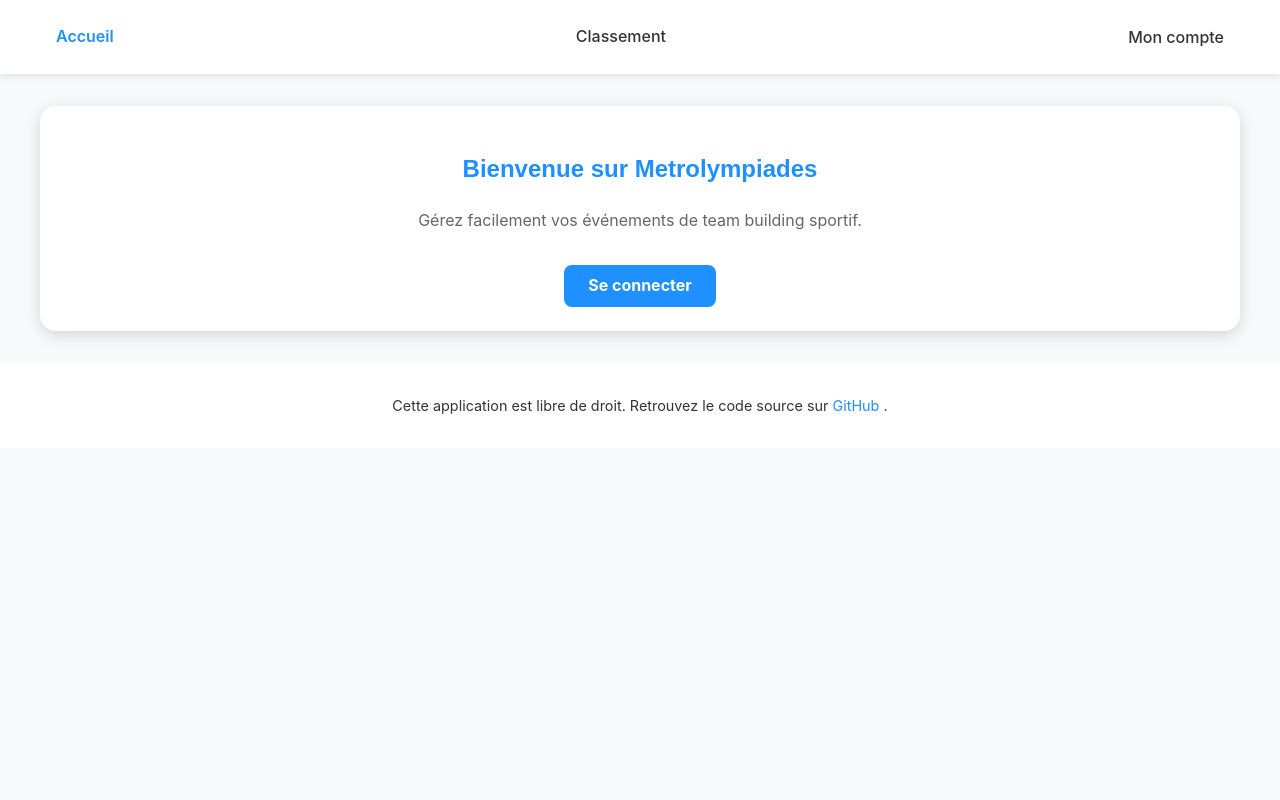
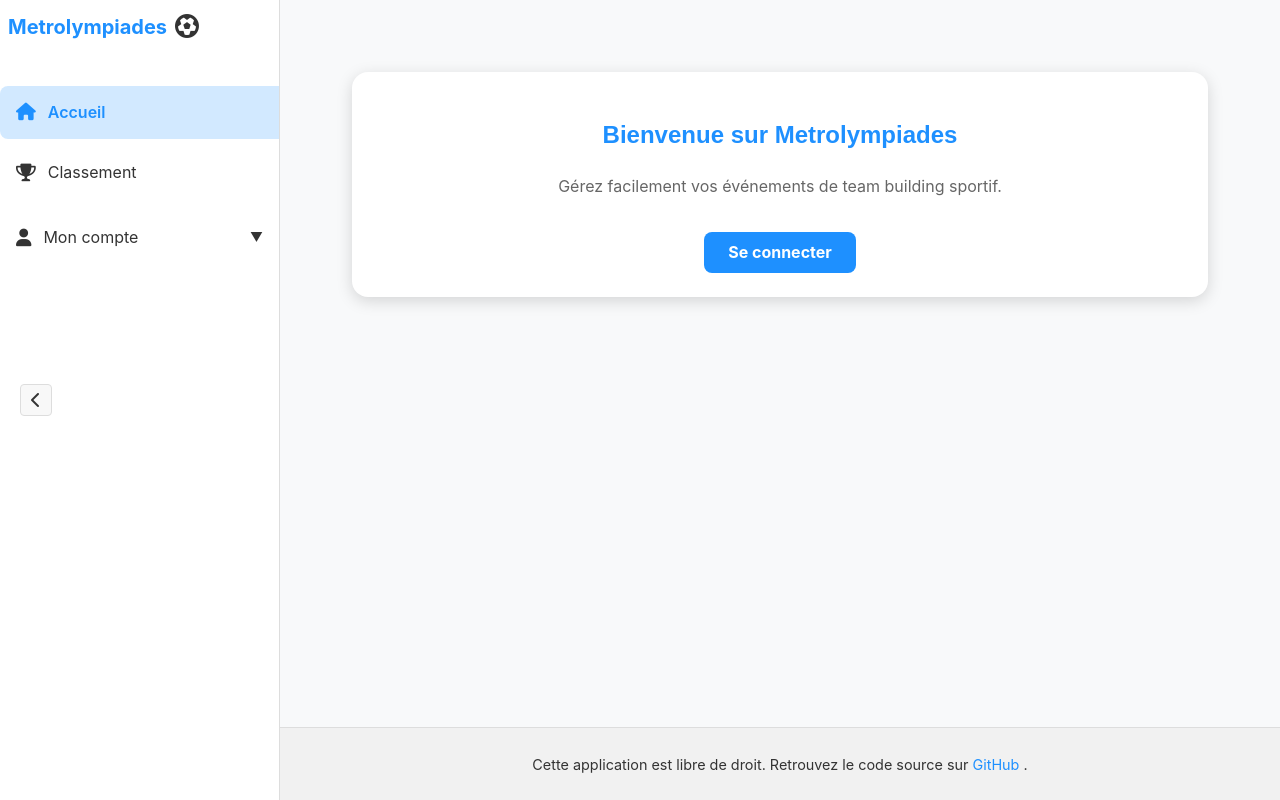
Before and after one commit to SoulLikePlayer/metrolympiade, a Vue app: page / in a window 1280 px wide. Built offline with nearby package versions, Linux system fonts and the light colour scheme; sample sign-in values are in the browser's storage.

Commit message:
[FIX] : Transition d'une navbar a une slidebar

```diff
--- a/src/App.vue
+++ b/src/App.vue
@@ -1,8 +1,18 @@
 <template>
-  <div id="app">
-    <Header />
-    <RouterView />
-    <Footer />
+  <div id="app" class="layout">
+    <div class="toggle-sidebar" @click="toggleSidebar">
+      <i :class="sidebarCollapsed ? 'fa-solid fa-chevron-right' : 'fa-solid fa-chevron-left'"></i>
+    </div>
+    <aside class="sidebar" :class="{ 'collapsed': sidebarCollapsed }">
+      <Header />
+    </aside>
+
+    <div class="content-wrapper" :class="{ 'expanded': sidebarCollapsed }">
+      <main class="main-content">
+        <RouterView />
+      </main>
+      <Footer />
+    </div>
   </div>
 </template>
 
@@ -10,4 +20,88 @@
 import { RouterView } from 'vue-router';
 import Header from './components/Header.vue';
 import Footer from './components/Footer.vue';
+import { ref } from 'vue';
+
+const sidebarCollapsed = ref(false);
+
+const toggleSidebar = () => {
+  sidebarCollapsed.value = !sidebarCollapsed.value;
+};
 </script>
+
+<style scoped>
+.layout {
+  display: flex;
+  min-height: 100vh;
+  position: relative;
+}
+
+.toggle-sidebar {
+  position: fixed;
+  left: 20px;
+  top: 50%;
+  transform: translateY(-50%);
+  width: 30px;
+  height: 30px;
+  background-color: #f8f8f8;
+  border: 1px solid #ddd;
+  border-radius: 4px;
+  display: flex;
+  align-items: center;
+  justify-content: center;
+  cursor: pointer;
+  z-index: 1000;
+  transition: left 0.3s ease;
+}
+
+.toggle-sidebar:hover {
+  background-color: #e8e8e8;
+}
+
+.sidebar {
+  width: 20%;
+  min-width: 280px;
+  background-color: #f8f8f8;
+  height: 100vh;
+  overflow-y: auto;
+  border-right: 1px solid #ddd;
+  box-sizing: border-box;
+  position: sticky;
+  top: 0;
+  transition: transform 0.3s ease, width 0.3s ease;
+}
+
+.sidebar.collapsed {
+  transform: translateX(-100%);
+  width: 0;
+  min-width: 0;
+}
+
+.content-wrapper {
+  width: 80%;
+  display: flex;
+  flex-direction: column;
+  min-height: 100vh;
+  box-sizing: border-box;
+  transition: width 0.3s ease;
+}
+
+.content-wrapper.expanded {
+  width: 100%;
+}
+
+.main-content {
+  flex: 1;
+  padding: 40px;
+  overflow-x: auto;
+  width: 100%;
+  box-sizing: border-box;
+}
+
+footer {
+  padding: 10px;
+  text-align: center;
+  background-color: #f1f1f1;
+  border-top: 1px solid #ddd;
+}
+</style>
--- a/src/assets/style/Header.css
+++ b/src/assets/style/Header.css
@@ -1,133 +1,212 @@
+:root {
+  --sidebar-width: 280px;
+  --transition-speed: 0.3s;
+}
+
 .header {
   background-color: var(--bg-light);
   box-shadow: var(--shadow-light);
-  position: sticky;
-  top: 0;
-  z-index: 100;
+  height: 100%;
+  width: 100%;
+  overflow-y: auto;
 }
 
 .header nav {
   display: flex;
-  align-items: center;
-  justify-content: space-between;
-  max-width: var(--width-container);
-  margin: 0 auto;
-  padding: var(--spacing-md) var(--spacing-lg);
+  flex-direction: column;
+  height: 100vh;
+  padding: 1.5rem 1rem;
 }
 
-.header nav a {
-  color: var(--text-color);
-  padding: var(--spacing-sm) var(--spacing-md);
+.logo {
+  display: flex;
+  align-items: center;
+  gap: 0.5rem;
+  margin-bottom: 2rem;
+  padding: 0.5rem;
   border-radius: var(--border-radius);
-  transition: all 0.3s ease;
-  margin-right: var(--spacing-sm);
-  font-weight: 500;
+  cursor: pointer;
+  transition: all var(--transition-speed) ease;
 }
 
-.header nav a:hover {
-  color: var(--primary-color);
+.logo:hover {
   background-color: rgba(30, 144, 255, 0.1);
+  transform: translateX(5px);
 }
 
-.header nav a.router-link-active {
+.logo-text {
+  font-size: 1.25rem;
+  font-weight: 700;
+  color: var(--primary-color);
+}
+
+.logo-icon {
+  font-size: 1.5rem;
+  transition: transform 0.5s ease;
+}
+
+.logo:hover .logo-icon {
+  transform: rotate(360deg);
+}
+
+.nav-links {
+  display: flex;
+  flex-direction: column;
+  gap: 0.5rem;
+}
+
+.nav-link, .dropdown-toggle {
+  display: flex;
+  align-items: center;
+  gap: 0.75rem;
+  padding: 0.75rem 1rem;
+  border-radius: var(--border-radius);
+  color: var(--text-color);
+  text-decoration: none;
+  transition: all var(--transition-speed) ease;
+  width: 100%;
+  text-align: left;
+  background: none;
+  border: none;
+  font-family: inherit;
+  font-size: inherit;
+  cursor: pointer;
+}
+
+.nav-link:hover, .dropdown-toggle:hover {
+  background-color: rgba(30, 144, 255, 0.1);
+  color: var(--primary-color);
+  transform: translateX(5px);
+}
+
+.nav-link.active {
+  background-color: rgba(30, 144, 255, 0.2);
   color: var(--primary-color);
   font-weight: 600;
 }
 
-/* Styles pour le bouton de déconnexion */
+.link-icon {
+  font-size: 1.1rem;
+  transition: transform var(--transition-speed) ease;
+}
+
+.nav-link:hover .link-icon, .dropdown-toggle:hover .link-icon {
+  transform: scale(1.2);
+}
+
+/* Dropdown */
+.dropdown {
+  position: relative;
+  margin-top: 0.5rem;
+}
+
+.dropdown-arrow {
+  margin-left: auto;
+  transition: transform var(--transition-speed) ease;
+  font-size: 0.8rem;
+}
+
+.dropdown-arrow.rotate {
+  transform: rotate(180deg);
+}
+
+.dropdown-menu {
+  background-color: var(--bg-light);
+  border-radius: var(--border-radius);
+  box-shadow: var(--shadow-medium);
+  margin-top: 0.25rem;
+  overflow: hidden;
+}
+
+.dropdown-enter-active,
+.dropdown-leave-active {
+  transition: all var(--transition-speed) ease;
+  max-height: 300px;
+}
+
+.dropdown-enter-from,
+.dropdown-leave-to {
+  opacity: 0;
+  max-height: 0;
+}
+
+.dropdown-item {
+  display: flex;
+  align-items: center;
+  gap: 0.75rem;
+  padding: 0.75rem 1rem;
+  color: var(--text-color);
+  text-decoration: none;
+  transition: all var(--transition-speed) ease;
+}
+
+.dropdown-item:hover {
+  background-color: rgba(30, 144, 255, 0.1);
+  color: var(--primary-color);
+  padding-left: 1.25rem;
+}
+
+/* Bouton déconnexion */
 .btn-logout {
-  background-color: var(--error-color);
-  color: var(--text-inverted);
+  color: var(--error-color);
+  background: none;
   border: none;
-  padding: var(--spacing-sm) var(--spacing-md);
-  border-radius: var(--border-radius);
   cursor: pointer;
-  transition: background 0.3s ease;
-  font-weight: 500;
-  margin-left: var(--spacing-sm);
+  width: 100%;
+  text-align: left;
 }
 
 .btn-logout:hover {
-  background-color: darkred;
-}
-
-/* Styles pour le menu dropdown */
-.dropdown {
-  position: relative;
-  display: inline-block;
-}
-
-.dropdown-toggle {
-  background: none;
-  border: none;
-  color: var(--text-color);
-  cursor: pointer;
-  padding: var(--spacing-sm) var(--spacing-md);
-  font-weight: 500;
-  font-family: var(--font-main);
-  font-size: inherit;
-}
-
-.dropdown-toggle:hover {
-  color: var(--primary-color);
-}
-
-.dropdown-menu {
-  position: absolute;
-  right: 0;
-  top: 100%;
-  background-color: var(--bg-light);
-  min-width: 200px;
-  border-radius: var(--border-radius);
-  box-shadow: var(--shadow-medium);
-  z-index: 1;
-  opacity: 0;
-  visibility: hidden;
-  transform: translateY(10px);
-  transition: all 0.3s ease;
-}
-
-.dropdown:hover .dropdown-menu {
-  opacity: 1;
-  visibility: visible;
-  transform: translateY(0);
-}
-
-.dropdown-menu a {
-  display: block;
-  padding: var(--spacing-sm) var(--spacing-md);
-  color: var(--text-color);
-  text-decoration: none;
-  transition: all 0.2s ease;
-}
-
-.dropdown-menu a:hover {
-  background-color: rgba(30, 144, 255, 0.1);
-  color: var(--primary-color);
+  background-color: rgba(220, 53, 69, 0.1) !important;
 }
 
 /* Responsive */
 @media (max-width: 768px) {
-  .header nav {
-    flex-direction: column;
-    align-items: flex-start;
-    padding: var(--spacing-md);
+  .header {
+    width: 100%;
+    height: auto;
+    position: static;
+    transform: translateX(-100%);
   }
 
-  .header nav a, .btn-logout {
-    margin: var(--spacing-xs) 0;
-    display: block;
-    width: 100%;
+  .header.active {
+    transform: translateX(0);
+  }
+
+  .header nav {
+    height: auto;
+    padding: 1rem;
+  }
+
+  .logo {
+    margin-bottom: 1rem;
+  }
+
+  .nav-link, .dropdown-toggle {
+    justify-content: center;
+  }
+
+  .link-text {
+    display: none;
   }
 
   .dropdown-menu {
     position: static;
     box-shadow: none;
-    display: none;
-    width: 100%;
+  }
+}
+
+.toggle-sidebar {
+  display: none;
+}
+
+@media (max-width: 768px) {
+  .toggle-sidebar {
+    display: flex;
   }
 
-  .dropdown:hover .dropdown-menu {
-    display: block;
+  .sidebar:not(.collapsed) {
+    position: fixed;
+    z-index: 999;
   }
 }
--- a/src/components/Header.vue
+++ b/src/components/Header.vue
@@ -1,34 +1,77 @@
 <template>
-  <header class="header">
-    <nav>
-      <router-link to="/">Accueil</router-link>
-      <router-link to="/ranking">Classement</router-link>
+    <nav class="header">
+      <div class="logo" @click="router.push('/')">
+        <span class="logo-text">Metrolympiades</span>
+        <span class="logo-icon"><i class="fa-solid fa-futbol"></i></span>
+      </div>
 
-      <template v-if="!isAuthenticated">
-        <router-link to="/login">Connexion</router-link>
-        <router-link to="/register">Inscription</router-link>
-      </template>
+      <div class="nav-links">
+        <router-link to="/" class="nav-link" exact-active-class="active">
+          <span class="link-icon"><i class="fa-solid fa-house"></i></span>
+          <span class="link-text">Accueil</span>
+        </router-link>
 
-      <template v-else>
-        <div class="dropdown">
-          <button class="dropdown-toggle">Mon compte</button>
-          <div class="dropdown-menu">
-            <router-link to="/team">Mon équipe</router-link>
-            <router-link to="/games">Mes matchs</router-link>
-            <button @click="handleLogout" class="btn-logout">Déconnexion</button>
+        <router-link to="/leaderboard" class="nav-link" exact-active-class="active">
+          <span class="link-icon"><i class="fa-solid fa-trophy"></i></span>
+          <span class="link-text">Classement</span>
+        </router-link>
+
+        <template v-if="!isAuthenticated">
+          <router-link to="/login" class="nav-link" exact-active-class="active">
+            <span class="link-icon"><i class="fa-solid fa-right-to-bracket"></i></span>
+            <span class="link-text">Connexion</span>
+          </router-link>
+
+          <router-link to="/register" class="nav-link" exact-active-class="active">
+            <span class="link-icon"><i class="fa-solid fa-pen"></i></span>
+            <span class="link-text">Inscription</span>
+          </router-link>
+        </template>
+
+        <template v-else>
+          <div class="dropdown" @mouseenter="toggleDropdown(true)" @mouseleave="toggleDropdown(false)">
+            <button class="dropdown-toggle">
+              <span class="link-icon"><i class="fa-solid fa-user"></i></span>
+              <span class="link-text">Mon compte</span>
+              <span class="dropdown-arrow" :class="{ 'rotate': isDropdownOpen }">▼</span>
+            </button>
+
+            <transition name="dropdown">
+              <div class="dropdown-menu" v-show="isDropdownOpen">
+                <router-link to="/team" class="dropdown-item">
+                  <span class="link-icon"><i class="fa-solid fa-users"></i></span>
+                  <span class="link-text">Mon équipe</span>
+                </router-link>
+
+                <router-link to="/games" class="dropdown-item">
+                  <span class="link-icon"><i class="fa-solid fa-calendar-days"></i></span>
+                  <span class="link-text">Mes matchs</span>
+                </router-link>
+
+                <button @click="handleLogout" class="dropdown-item btn-logout">
+                  <span class="link-icon"><i class="fa-solid fa-right-from-bracket"></i></span>
+                  <span class="link-text">Déconnexion</span>
+                </button>
+              </div>
+            </transition>
           </div>
-        </div>
-      </template>
+        </template>
+      </div>
     </nav>
-  </header>
 </template>
 
 <script setup>
+import { ref } from 'vue';
 import { useAuth } from "../composables/useAuth";
 import { useRouter } from "vue-router";
 
 const { isAuthenticated, logoutUser } = useAuth();
 const router = useRouter();
+const isDropdownOpen = ref(false);
+
+const toggleDropdown = (state) => {
+  isDropdownOpen.value = state;
+};
 
 const handleLogout = () => {
   logoutUser();
--- a/src/pages/GamesView.vue
+++ b/src/pages/GamesView.vue
@@ -24,8 +24,7 @@
             {{ match.activity }}
           </h3>
           <p class="match-date">{{ formatDate(match.startedAt) }}</p>
-          <p class="match-score">
-            {{ match.team1 }} {{ match.team1Score }} - {{ match.team2Score }} {{ match.team2 }}
+          <p class="match-score"> {{ match.team1 }} - {{ match.team1Score }} : {{ match.team2Score }} - {{ match.team2 }}
           </p>
         </div>
         <div class="match-actions">
--- a/src/router/index.js
+++ b/src/router/index.js
@@ -12,7 +12,7 @@ const routes = [
   { path: "/", component: HomeView },
   { path: "/login", component: LoginView },
   { path: "/register", component: RegisterView },
-  { path: "/ranking", component: RankingView },
+  { path: "/leaderboard", component: RankingView },
   { path: "/team", component: TeamView, meta: { requiresAuth: true } },
   { path: "/games", component: GamesView, meta: { requiresAuth: true } },
   { path: "/game", component: GameView, meta: { requiresAuth: true } },
```
